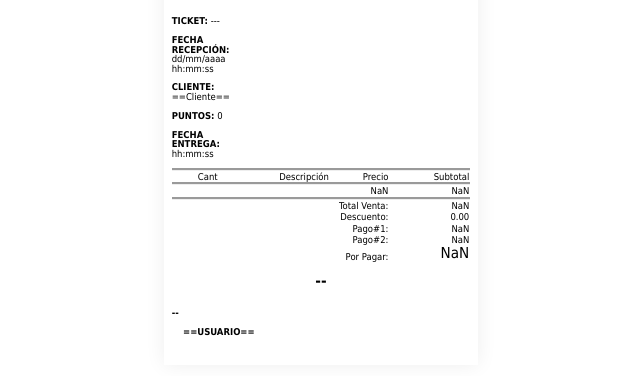
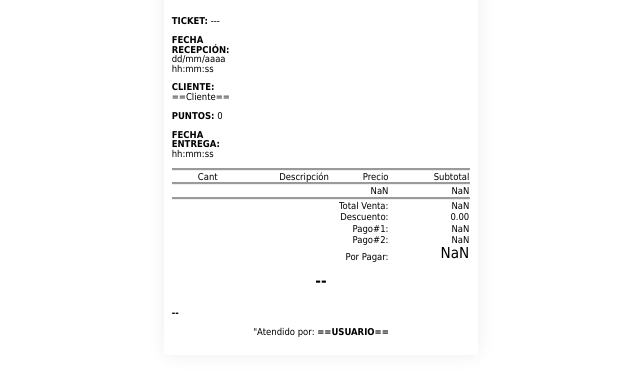
Before and after one commit to TickeVirtual/Sislav, a plain HTML site: page index.html in a window 1280 px wide. Shown: the part 224-600 px from the top of the page, without its empty margins (319-959 px from the left). Drawn offline with Linux system fonts and the light colour scheme; a script that the page names is missing.

Commit message:
Update index.html

```diff
--- a/index.html
+++ b/index.html
@@ -101,9 +101,9 @@
     <!-- Mensaje de agradecimiento -->
     <div class="policy">
       <p class="policy-title">
-    <p class="Atendido por:">
+    "Atendido por:
       <b><span class="usuario" id="usuario"></span></b>
-    </p>
+
       </p>
     </div>
 
```
